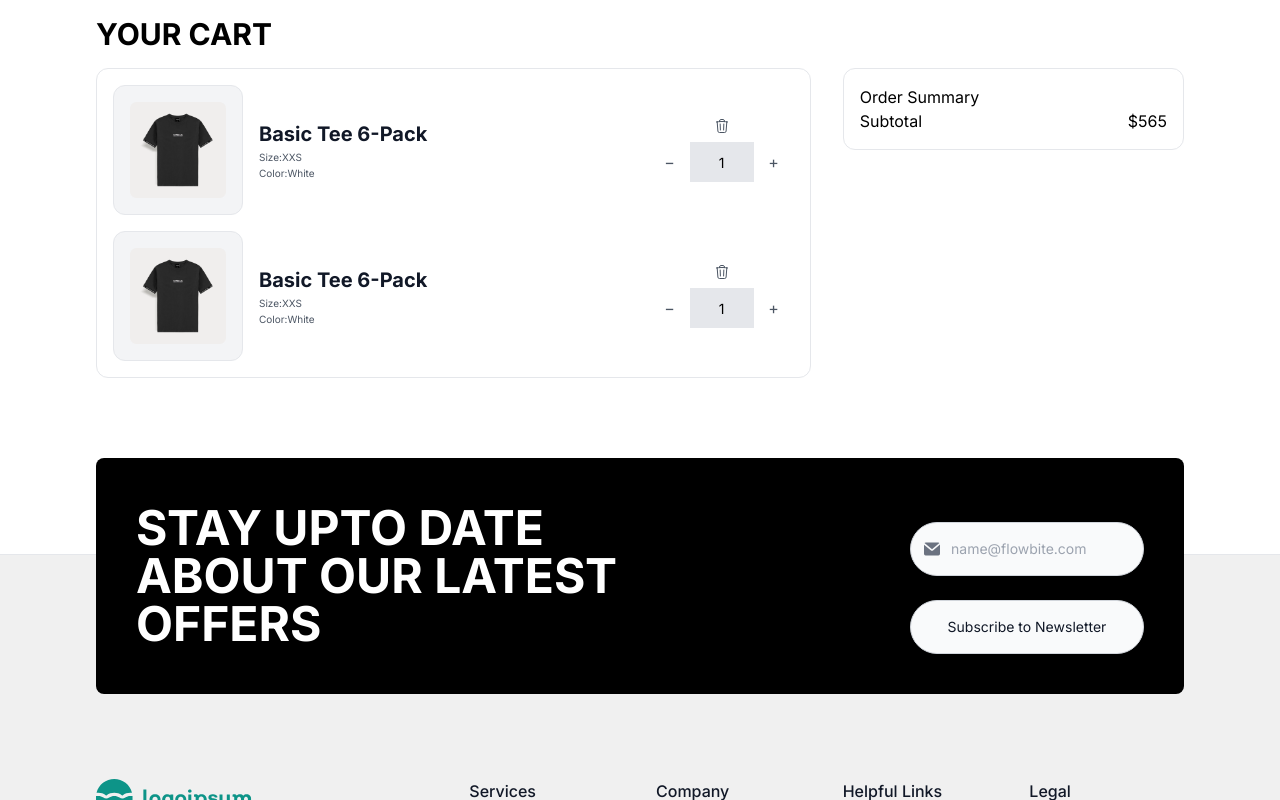
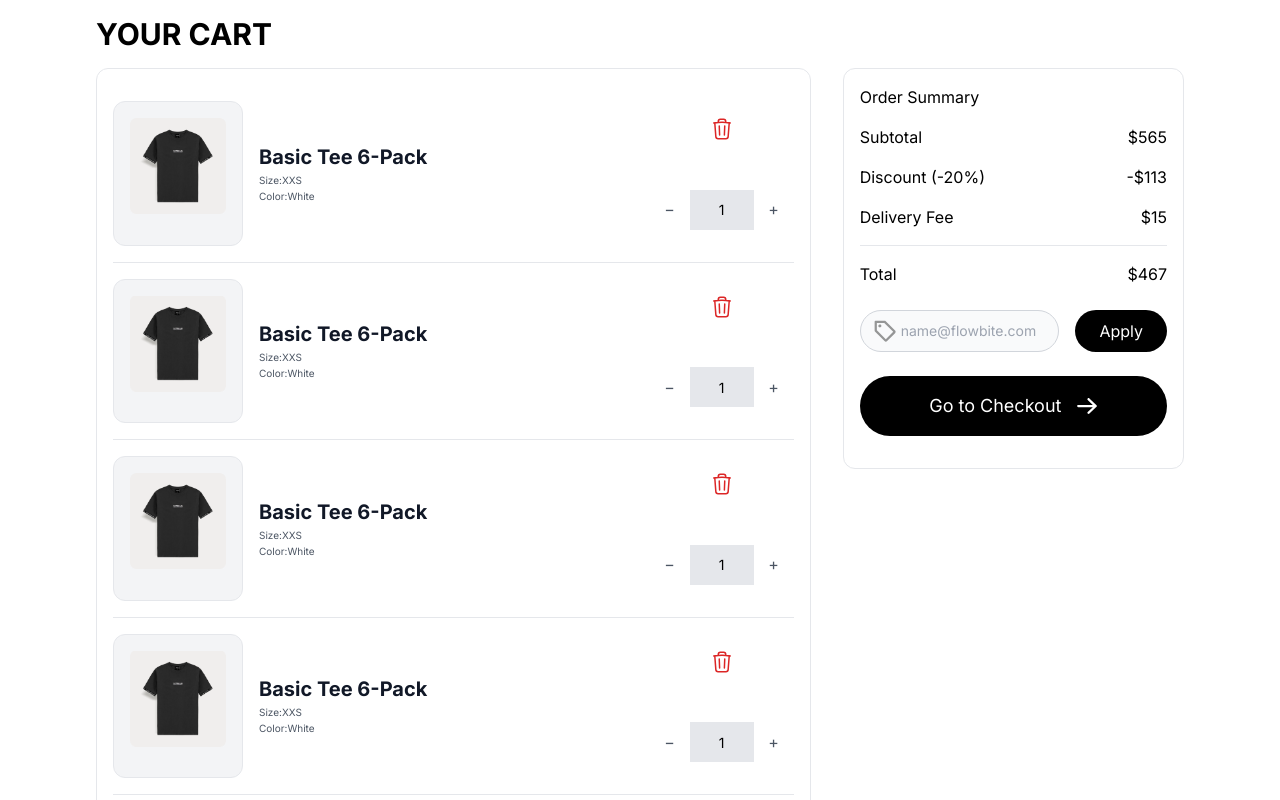
Before and after one commit to Din-27/fashion-web, a Next.js app: page /cart in a window 1280 px wide. Shown: the top 800 px of the page. Built offline with nearby package versions, Linux system fonts and the light colour scheme.

Commit message:
completed cart UI page

```diff
--- a/app/cart/page.tsx
+++ b/app/cart/page.tsx
@@ -6,8 +6,8 @@ export default function page() {
     <div className="my-4 px-8 lg:px-24">
       <h2 className="my-4 text-3xl font-bold">YOUR CART</h2>
       <div className="grid grid-cols-3 items-start gap-8">
-        <div className="col-span-2">
-          <OrderList dataOrder={[1, 2]} />
+        <div className="col-span-2 flex max-h-screen flex-col overflow-y-auto">
+          <OrderList dataOrder={[1, 2, 3, 4, 5, 6, 1, 1, 1, 1, 1]} />
         </div>
         <div>
           <OrderSummary />
--- a/src/components/Cart/OrderList.tsx
+++ b/src/components/Cart/OrderList.tsx
@@ -5,14 +5,14 @@ import InputQuantity from '../Input/InputQuantity';
 export default function OrderList({ dataOrder }) {
   return (
     <div className="space-y-6 rounded-xl border p-4">
-      <ul className="space-y-4">
+      <ul className="">
         {dataOrder.map((x, y) => (
-          <li key={y} className="flex items-center gap-4">
+          <li key={y} className="flex gap-4 border-b py-4">
             <div className="rounded-xl border bg-gray-100 p-4">
               <img src={Item.src} alt="" className="size-24 rounded object-cover" />
             </div>
 
-            <div>
+            <div className='my-auto'>
               <h3 className="text-xl font-bold text-gray-900">Basic Tee 6-Pack</h3>
 
               <dl className="mt-0.5 space-y-px text-[10px] text-gray-600">
@@ -28,7 +28,7 @@ export default function OrderList({ dataOrder }) {
               </dl>
             </div>
 
-            <div className="ml-auto flex flex-col items-center gap-2">
+            <div className="ml-auto h-full space-y-10 my-4 flex flex-col items-center gap-2">
               <button className="text-gray-600 transition hover:text-red-600">
                 <span className="sr-only">Remove item</span>
 
@@ -38,7 +38,7 @@ export default function OrderList({ dataOrder }) {
                   viewBox="0 0 24 24"
                   strokeWidth="1.5"
                   stroke="currentColor"
-                  className="size-4"
+                  className="size-6 text-red-600 font-bold"
                 >
                   <path
                     strokeLinecap="round"
@@ -47,7 +47,6 @@ export default function OrderList({ dataOrder }) {
                   />
                 </svg>
               </button>
-
               <InputQuantity />
             </div>
           </li>
--- a/src/components/Cart/OrderSummary.tsx
+++ b/src/components/Cart/OrderSummary.tsx
@@ -1,12 +1,50 @@
 import React from "react";
+import LabelDiscount from "../../assets/label.svg";
+import ArrowRightWhite from "../../assets/arrow-right-white.svg";
 
 export default function OrderSummary() {
   return (
-    <div className="border rounded-xl p-4">
+    <div className="rounded-xl border p-4">
       <h4>Order Summary</h4>
-      <div className="flex justify-between">
-        <p>Subtotal</p>
-        <p>$565</p>
+      <div className="space-y-4 border-b py-4">
+        <div className="flex justify-between">
+          <p>Subtotal</p>
+          <p>$565</p>
+        </div>
+        <div className="flex justify-between">
+          <p>Discount (-20%)</p>
+          <p>-$113</p>
+        </div>
+        <div className="flex justify-between">
+          <p>Delivery Fee</p>
+          <p>$15</p>
+        </div>
+      </div>
+      <div className="space-y-6 py-4">
+        <div className="flex justify-between">
+          <p>Total</p>
+          <p>$467</p>
+        </div>
+        <div className="relative">
+          <div className="pointer-events-none absolute inset-y-0 start-0 flex w-9 items-center ps-3.5">
+            <img src={LabelDiscount.src} alt="" />
+          </div>
+          <div className="flex gap-x-4">
+            <input
+              type="text"
+              id="input-group-1"
+              className="block w-full flex-1 rounded-full border border-gray-300 bg-gray-50 p-2.5 ps-10 text-sm text-gray-900 focus:border-blue-500 focus:ring-blue-500"
+              placeholder="name@flowbite.com"
+            />
+            <button className="rounded-full bg-black px-6 py-1 text-white">
+              Apply
+            </button>
+          </div>
+        </div>
+        <button className="mx-auto flex w-full items-center justify-center gap-x-4 rounded-full bg-black px-6 py-4">
+          <span className="text-lg text-white">Go to Checkout</span>
+          <img className="w-5 text-white" src={ArrowRightWhite.src} alt="" />
+        </button>
       </div>
     </div>
   );
--- a/src/components/Footer/index.tsx
+++ b/src/components/Footer/index.tsx
@@ -4,7 +4,7 @@ export default function index() {
   return (
     <div className="relative mt-44 bg-[#F0F0F0]">
       <div className="subcribe absolute -top-24 w-full px-8 pb-4 lg:px-24">
-        <div className="grid grid-cols-1 items-center gap-x-6 rounded-lg bg-black px-10 py-6 lg:py-10 lg:grid-cols-4">
+        <div className="grid grid-cols-1 items-center gap-x-6 rounded-3xl bg-black px-10 py-6 lg:grid-cols-4 lg:py-10">
           <h2 className="text-left text-2xl font-bold text-white lg:col-span-3 lg:w-2/3 lg:text-5xl">
             STAY UPTO DATE ABOUT OUR LATEST OFFERS
           </h2>
@@ -25,11 +25,11 @@ export default function index() {
               <input
                 type="text"
                 id="input-group-1"
-                className="block w-full rounded-full border border-gray-300 bg-gray-50 px-2.5 lg:py-4 py-2.5 ps-10 text-sm text-gray-900 focus:border-blue-500 focus:ring-blue-500"
+                className="block w-full rounded-full border border-gray-300 bg-gray-50 px-2.5 py-2.5 ps-10 text-sm text-gray-900 focus:border-blue-500 focus:ring-blue-500 lg:py-3"
                 placeholder="name@flowbite.com"
               />
             </div>
-            <button className="block w-full rounded-full border border-gray-300 bg-gray-50 px-2 lg:py-4 py-2 text-sm text-gray-900 focus:border-blue-500 focus:ring-blue-500">
+            <button className="block w-full rounded-full border border-gray-300 bg-gray-50 px-2 py-2 text-sm text-gray-900 focus:border-blue-500 focus:ring-blue-500 lg:py-3">
               Subscribe to Newsletter
             </button>
           </form>
@@ -89,8 +89,8 @@ export default function index() {
             </div>
 
             <p className="mt-4 max-w-xs text-gray-500">
-              Lorem ipsum dolor, sit amet consectetur adipisicing elit. Esse non cupiditate quae nam
-              molestias.
+              Lorem ipsum dolor, sit amet consectetur adipisicing elit. Esse non
+              cupiditate quae nam molestias.
             </p>
 
             <ul className="mt-8 flex gap-6">
@@ -218,35 +218,50 @@ export default function index() {
 
               <ul className="mt-6 space-y-4 text-sm">
                 <li>
-                  <a href="#" className="text-gray-700 transition hover:opacity-75">
+                  <a
+                    href="#"
+                    className="text-gray-700 transition hover:opacity-75"
+                  >
                     {" "}
                     1on1 Coaching{" "}
                   </a>
                 </li>
 
                 <li>
-                  <a href="#" className="text-gray-700 transition hover:opacity-75">
+                  <a
+                    href="#"
+                    className="text-gray-700 transition hover:opacity-75"
+                  >
                     {" "}
                     Company Review{" "}
                   </a>
                 </li>
 
                 <li>
-                  <a href="#" className="text-gray-700 transition hover:opacity-75">
+                  <a
+                    href="#"
+                    className="text-gray-700 transition hover:opacity-75"
+                  >
                     {" "}
                     Accounts Review{" "}
                   </a>
                 </li>
 
                 <li>
-                  <a href="#" className="text-gray-700 transition hover:opacity-75">
+                  <a
+                    href="#"
+                    className="text-gray-700 transition hover:opacity-75"
+                  >
                     {" "}
                     HR Consulting{" "}
                   </a>
                 </li>
 
                 <li>
-                  <a href="#" className="text-gray-700 transition hover:opacity-75">
+                  <a
+                    href="#"
+                    className="text-gray-700 transition hover:opacity-75"
+                  >
                     {" "}
                     SEO Optimisation{" "}
                   </a>
@@ -259,21 +274,30 @@ export default function index() {
 
               <ul className="mt-6 space-y-4 text-sm">
                 <li>
-                  <a href="#" className="text-gray-700 transition hover:opacity-75">
+                  <a
+                    href="#"
+                    className="text-gray-700 transition hover:opacity-75"
+                  >
                     {" "}
                     About{" "}
                   </a>
                 </li>
 
                 <li>
-                  <a href="#" className="text-gray-700 transition hover:opacity-75">
+                  <a
+                    href="#"
+                    className="text-gray-700 transition hover:opacity-75"
+                  >
                     {" "}
                     Meet the Team{" "}
                   </a>
                 </li>
 
                 <li>
-                  <a href="#" className="text-gray-700 transition hover:opacity-75">
+                  <a
+                    href="#"
+                    className="text-gray-700 transition hover:opacity-75"
+                  >
                     {" "}
                     Accounts Review{" "}
                   </a>
@@ -286,21 +310,30 @@ export default function index() {
 
               <ul className="mt-6 space-y-4 text-sm">
                 <li>
-                  <a href="#" className="text-gray-700 transition hover:opacity-75">
+                  <a
+                    href="#"
+                    className="text-gray-700 transition hover:opacity-75"
+                  >
                     {" "}
                     Contact{" "}
                   </a>
                 </li>
 
                 <li>
-                  <a href="#" className="text-gray-700 transition hover:opacity-75">
+                  <a
+                    href="#"
+                    className="text-gray-700 transition hover:opacity-75"
+                  >
                     {" "}
                     FAQs{" "}
                   </a>
                 </li>
 
                 <li>
-                  <a href="#" className="text-gray-700 transition hover:opacity-75">
+                  <a
+                    href="#"
+                    className="text-gray-700 transition hover:opacity-75"
+                  >
                     {" "}
                     Live Chat{" "}
                   </a>
@@ -313,28 +346,40 @@ export default function index() {
 
               <ul className="mt-6 space-y-4 text-sm">
                 <li>
-                  <a href="#" className="text-gray-700 transition hover:opacity-75">
+                  <a
+                    href="#"
+                    className="text-gray-700 transition hover:opacity-75"
+                  >
                     {" "}
                     Accessibility{" "}
                   </a>
                 </li>
 
                 <li>
-                  <a href="#" className="text-gray-700 transition hover:opacity-75">
+                  <a
+                    href="#"
+                    className="text-gray-700 transition hover:opacity-75"
+                  >
                     {" "}
                     Returns Policy{" "}
                   </a>
                 </li>
 
                 <li>
-                  <a href="#" className="text-gray-700 transition hover:opacity-75">
+                  <a
+                    href="#"
+                    className="text-gray-700 transition hover:opacity-75"
+                  >
                     {" "}
                     Refund Policy{" "}
                   </a>
                 </li>
 
                 <li>
-                  <a href="#" className="text-gray-700 transition hover:opacity-75">
+                  <a
+                    href="#"
+                    className="text-gray-700 transition hover:opacity-75"
+                  >
                     {" "}
                     Hiring Statistics{" "}
                   </a>
@@ -344,7 +389,9 @@ export default function index() {
           </div>
         </div>
 
-        <p className="text-xs text-gray-500">&copy; 2022. Company Name. All rights reserved.</p>
+        <p className="text-xs text-gray-500">
+          &copy; 2022. Company Name. All rights reserved.
+        </p>
       </div>
     </div>
   );
--- a/src/components/ProductDetail/ButtonGroups.tsx
+++ b/src/components/ProductDetail/ButtonGroups.tsx
@@ -7,8 +7,6 @@ export default function ButtonGroups({
   navigations: any[];
   buttonPathActive: any;
 }) {
-  console.log(navigations);
-
   return (
     <div className="border-gray-200 text-center text-sm font-medium text-gray-500">
       <ul className="-mb-px flex w-full grid-cols-3 gap-0 overflow-x-auto border-b text-base lg:grid lg:text-2xl">
```
Also changed, not shown: src/assets/arrow-right-white.svg (added), src/assets/label.svg (added).
